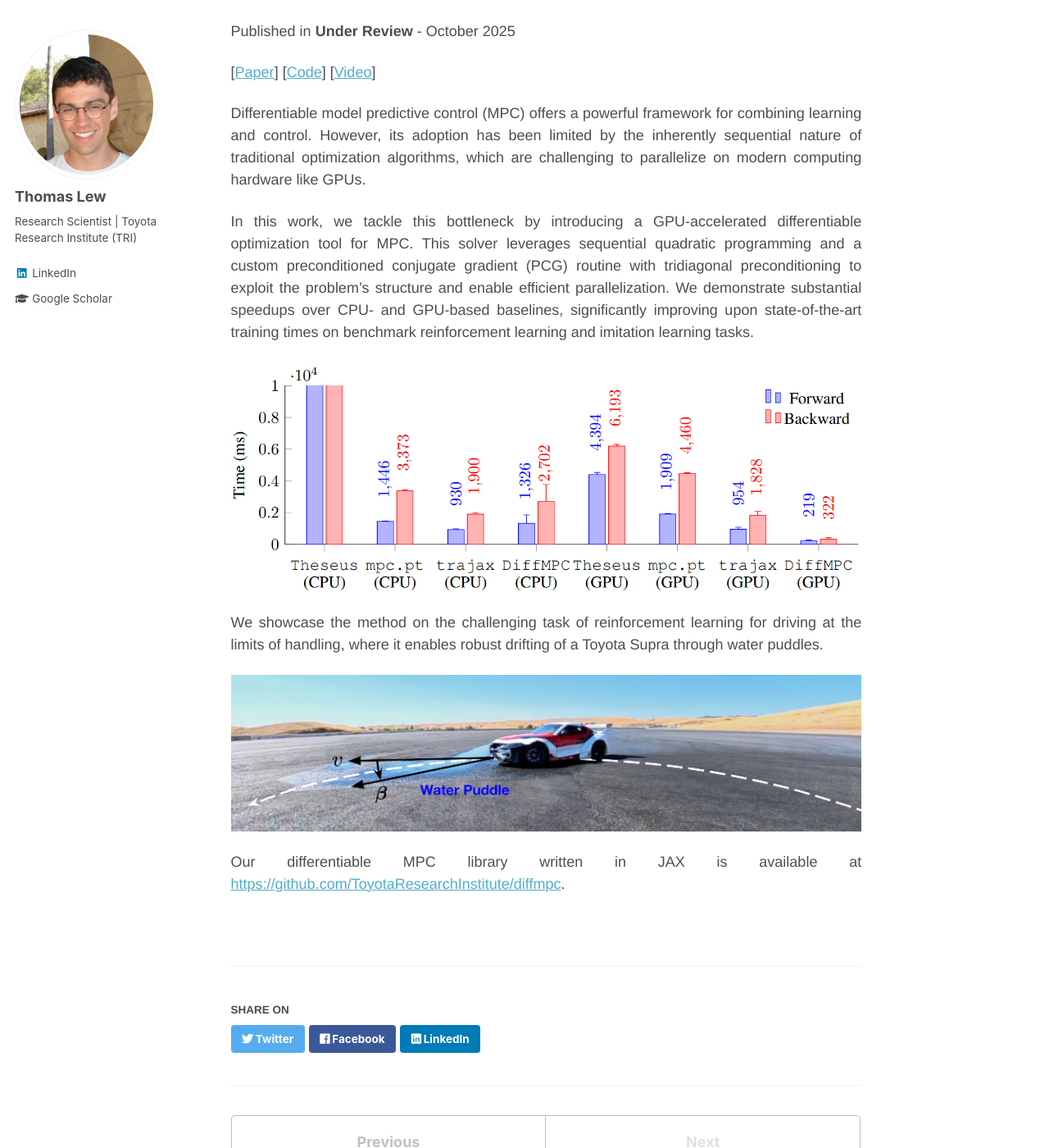
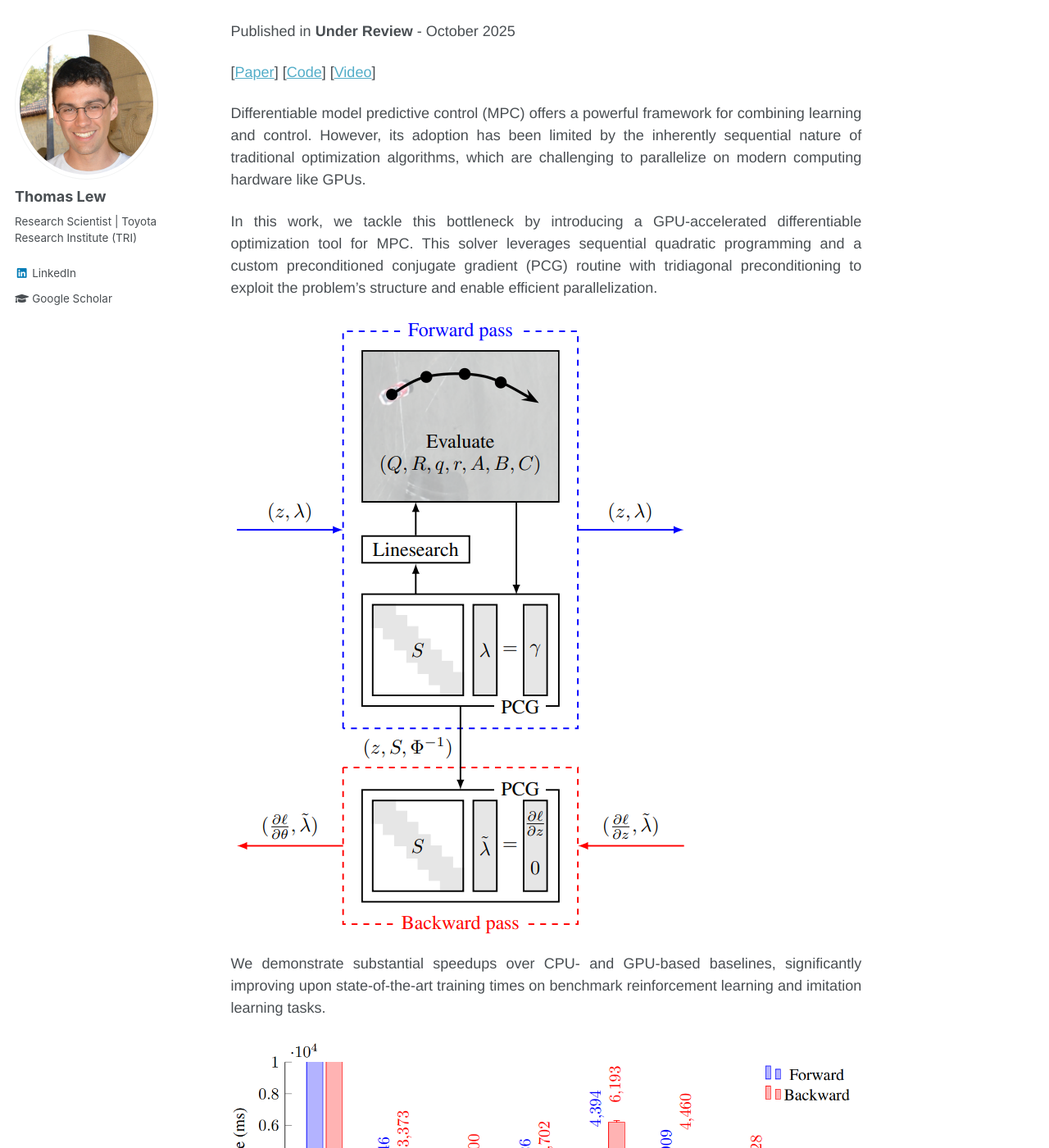
Before and after one commit to thomasjlew/thomasjlew.github.io, a Jekyll site: the page built from _preprints/2025-10-27_diffmpc.md, in a window 1280 px wide and 1400 px high, scrolled down 190 px. Shown: the whole window at 82% size. Built offline with Jekyll 4.4.1, drawn with Linux system fonts in a browser that asks for light colours; part of the change alters nothing that is shown; some of the changed text lies outside the part shown.

Commit message:
Updated diffmpc.

```diff
--- a/_preprints/2025-10-27_diffmpc.md
+++ b/_preprints/2025-10-27_diffmpc.md
@@ -7,11 +7,11 @@ excerpt: '<br />
 [Paper](https://arxiv.org/abs/2510.06179) /
 [Code](https://github.com/ToyotaResearchInstitute/diffmpc) /
 [Video](https://www.youtube.com/watch?v=r42iJBw-L4E) - Scaling up differentiable optimization on the GPU.'
-date: 2025-10-27
+date: 2025-10-07
 venue: 'Under Review'
 # venuetype: "conference"
 paperauthors: 'E. Adabag, M. Greiff, J. Subosits, T. Lew'
-thumbnail: "diffmpc.png"
+thumbnail: "diffmpc/supra_puddle_small.jpg"
 paperurl: 'https://arxiv.org/abs/2510.06179'
 ---
 
@@ -21,12 +21,17 @@ paperurl: 'https://arxiv.org/abs/2510.06179'
 
 Differentiable model predictive control (MPC) offers a powerful framework for combining learning and control. However, its adoption has been limited by the inherently sequential nature of traditional optimization algorithms, which are challenging to parallelize on modern computing hardware like GPUs.
 
-In this work, we tackle this bottleneck by introducing a GPU-accelerated differentiable optimization tool for MPC. This solver leverages sequential quadratic programming and a custom preconditioned conjugate gradient (PCG) routine with tridiagonal preconditioning to exploit the problem's structure and enable efficient parallelization. We demonstrate substantial speedups over CPU- and GPU-based baselines, significantly improving upon state-of-the-art training times on benchmark reinforcement learning and imitation learning tasks.
+In this work, we tackle this bottleneck by introducing a GPU-accelerated differentiable optimization tool for MPC. This solver leverages sequential quadratic programming and a custom preconditioned conjugate gradient (PCG) routine with tridiagonal preconditioning to exploit the problem's structure and enable efficient parallelization.
+
+![diffmpc_alg](/images/diffmpc/diffmpc.png)
+
+We demonstrate substantial speedups over CPU- and GPU-based baselines, significantly improving upon state-of-the-art training times on benchmark reinforcement learning and imitation learning tasks.
 
 ![diffmpc_speedups](/images/diffmpc/speedups.png)
 
-We showcase the method on the challenging task of reinforcement learning for driving at the limits of handling, where it enables robust drifting of a Toyota Supra through water puddles.
+We showcase the method on the challenging task of reinforcement learning for driving at the limits of handling, where it enables robust drifting of a Toyota Supra through water puddles [(link to video)](https://www.youtube.com/watch?v=r42iJBw-L4E)].
 
 ![diffmpc_supra](/images/diffmpc/supra_puddle.jpg)
 
-Our differentiable MPC library written in JAX is available at [https://github.com/ToyotaResearchInstitute/diffmpc](https://github.com/ToyotaResearchInstitute/diffmpc).
+Our differentiable MPC library in JAX is available at:
+[github.com/ToyotaResearchInstitute/diffmpc](https://github.com/ToyotaResearchInstitute/diffmpc)
```
Also changed, not shown: images/diffmpc/diffmpc.png (added), images/diffmpc/supra_puddle_small.jpg (added).
